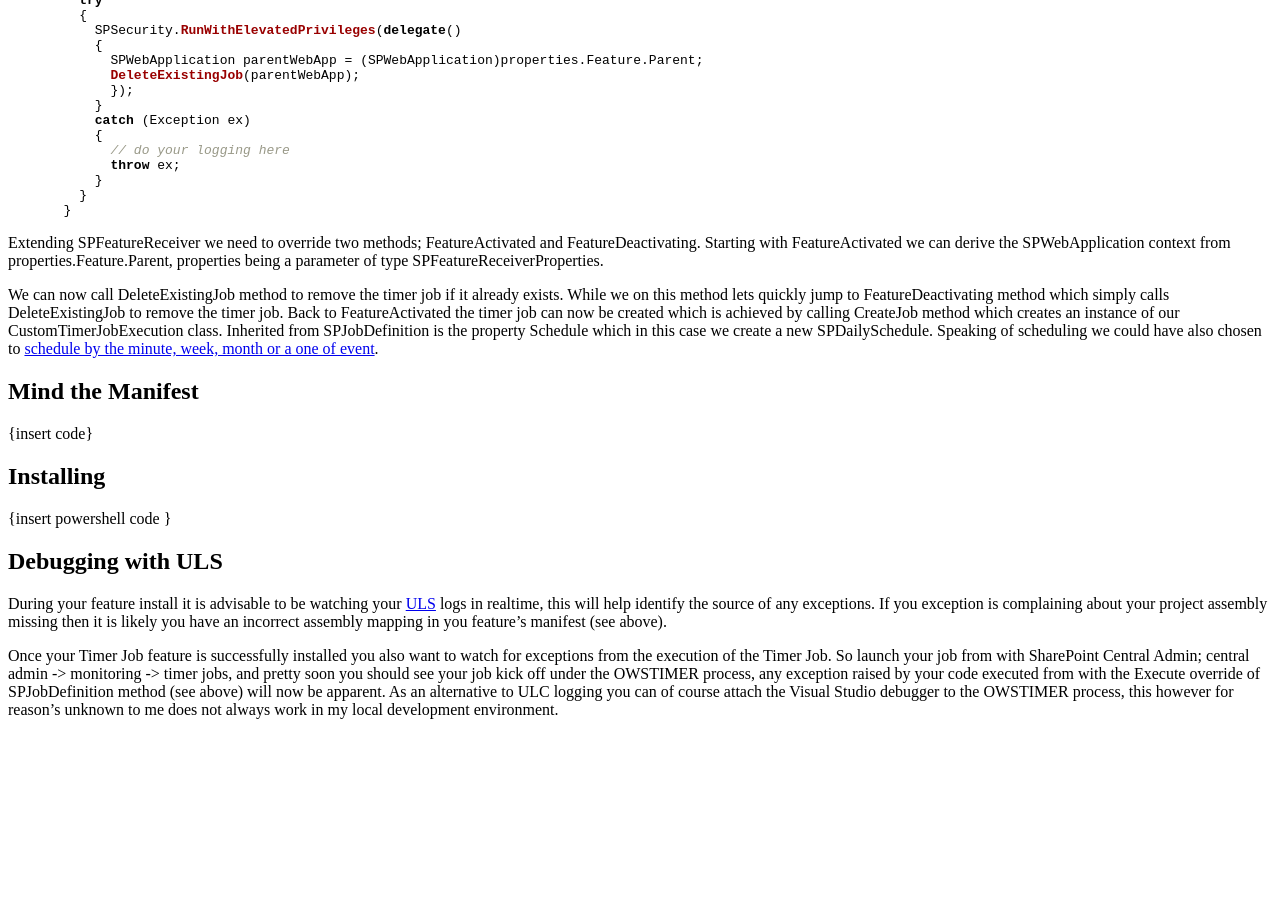
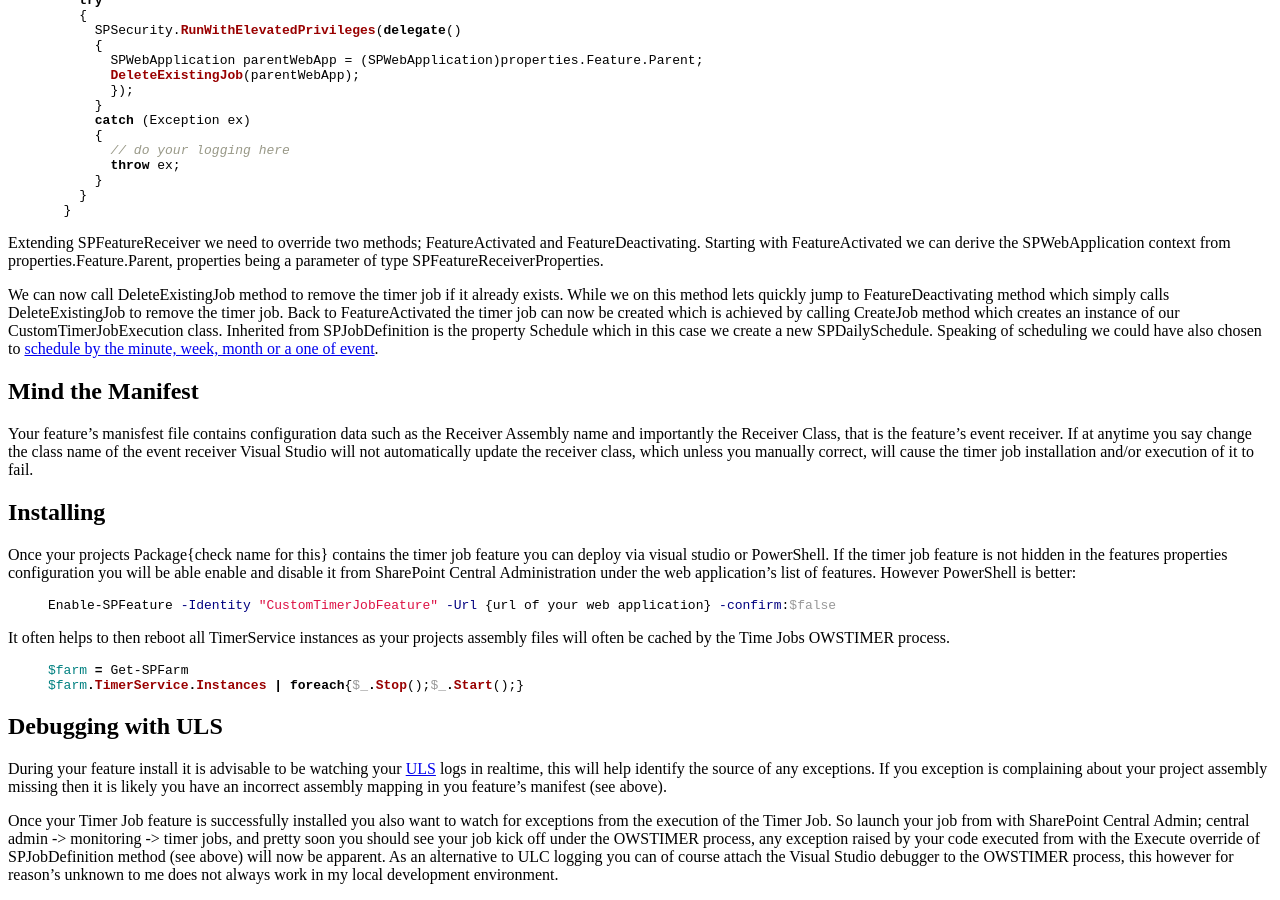
Before and after one commit to michaelbramwell/michaelbramwell.github.io, a Jekyll site: the page built from _posts/2015-01-22-installing-timer-jobs-in-sharepoint-2013.md, in a window 1280 px wide and 900 px high, scrolled down 2289 px. Built offline with Jekyll 4.4.1, drawn with Linux system fonts in a browser that asks for light colours; before the commit the page ends 3024 px from its top, so only the background shows below that.

Commit message:
Adding manifest and powershell sections to post on 'Installing custom Timer Jobs in SharePoint 2013'

```diff
--- a/_posts/2015-01-22-installing-timer-jobs-in-sharepoint-2013.md
+++ b/_posts/2015-01-22-installing-timer-jobs-in-sharepoint-2013.md
@@ -1,6 +1,8 @@
 ---
 layout: post
 title: Installing custom Timer Jobs in SharePoint 2013
+tags:
+  - SharePoint 2013
 ---
 
 {{ page.title }}
@@ -18,7 +20,7 @@ Extend SPJobDefinition
 First thing you need to do is create a new class that extends SPJobDefinition.
 Then create your three constructors and override execute method.
 
-{% highlight c# %}
+{% highlight C# %}
 public class CustomTimerJobExecution : SPJobDefinition
 {
   public CustomTimerJobExecution() { }
@@ -52,7 +54,7 @@ public class CustomTimerJobExecution : SPJobDefinition
 
 In this case we will be creating a feature with Web Application scope. Notice that the second constructor takes a parameter of type SPService, this is what you might use if you had given your feature farm scope. In this instance we are interested in the third constructor as it takes a type of SPWebApplication as one of its parameters. We can then do something like the following in the above Execute method to derive a site url using the SPWebApplication context.
 
-{% highlight c# %}
+{% highlight C# %}
 SPSecurity.RunWithElevatedPrivileges(delegate()
 {
   SPWebApplication webApplication = this.Parent as SPWebApplication;
@@ -83,7 +85,7 @@ Create the Event Receiver
 -------------------------
 Right click on your feature and select the option to create an event receiver class.
 
-{% highlight c# %}
+{% highlight C# %}
 [Guid("c876fbb3-6255-44e2-86ba-f9f7465ca816")]
 public class CustomTimerJobEventReceiver : SPFeatureReceiver
 {
@@ -174,14 +176,22 @@ We can now call DeleteExistingJob method to remove the timer job if it already e
 
 Mind the Manifest
 -----------------
-
-{insert code}
+Your feature's manisfest file contains configuration data such as the Receiver Assembly name and importantly the Receiver Class, that is the feature's event receiver. If at anytime you say change the class name of the event receiver Visual Studio will not automatically update the receiver class, which unless you manually correct, will cause the timer job installation and/or execution of it to fail.
 
 Installing
 ----------
+Once your projects Package{check name for this} contains the timer job feature you can deploy via visual studio or PowerShell. If the timer job feature is not hidden in the features properties configuration you will be able enable and disable it from SharePoint Central Administration under the web application's list of features. However PowerShell is better:
 
-{insert powershell code }
+{% highlight PowerShell %}
+Enable-SPFeature -Identity "CustomTimerJobFeature" -Url {url of your web application} -confirm:$false
+{% endhighlight %}
 
+It often helps to then reboot all TimerService instances as your projects assembly files will often be cached by the Time Jobs OWSTIMER process.
+
+{% highlight PowerShell %}
+$farm = Get-SPFarm
+$farm.TimerService.Instances | foreach{$_.Stop();$_.Start();}
+{% endhighlight %}
 
 Debugging with ULS
 ------------------
```
Also changed, not shown: 1 other file.
